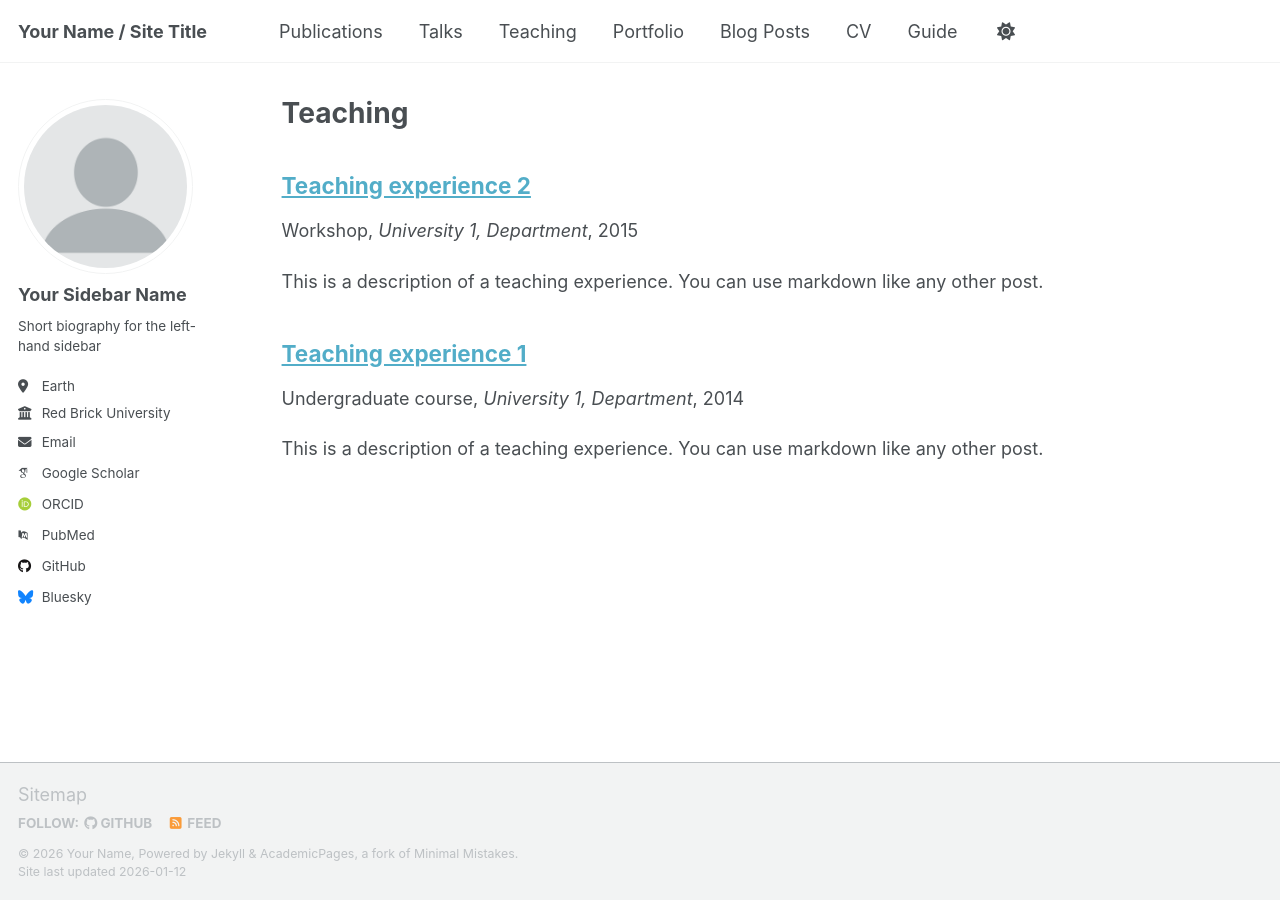
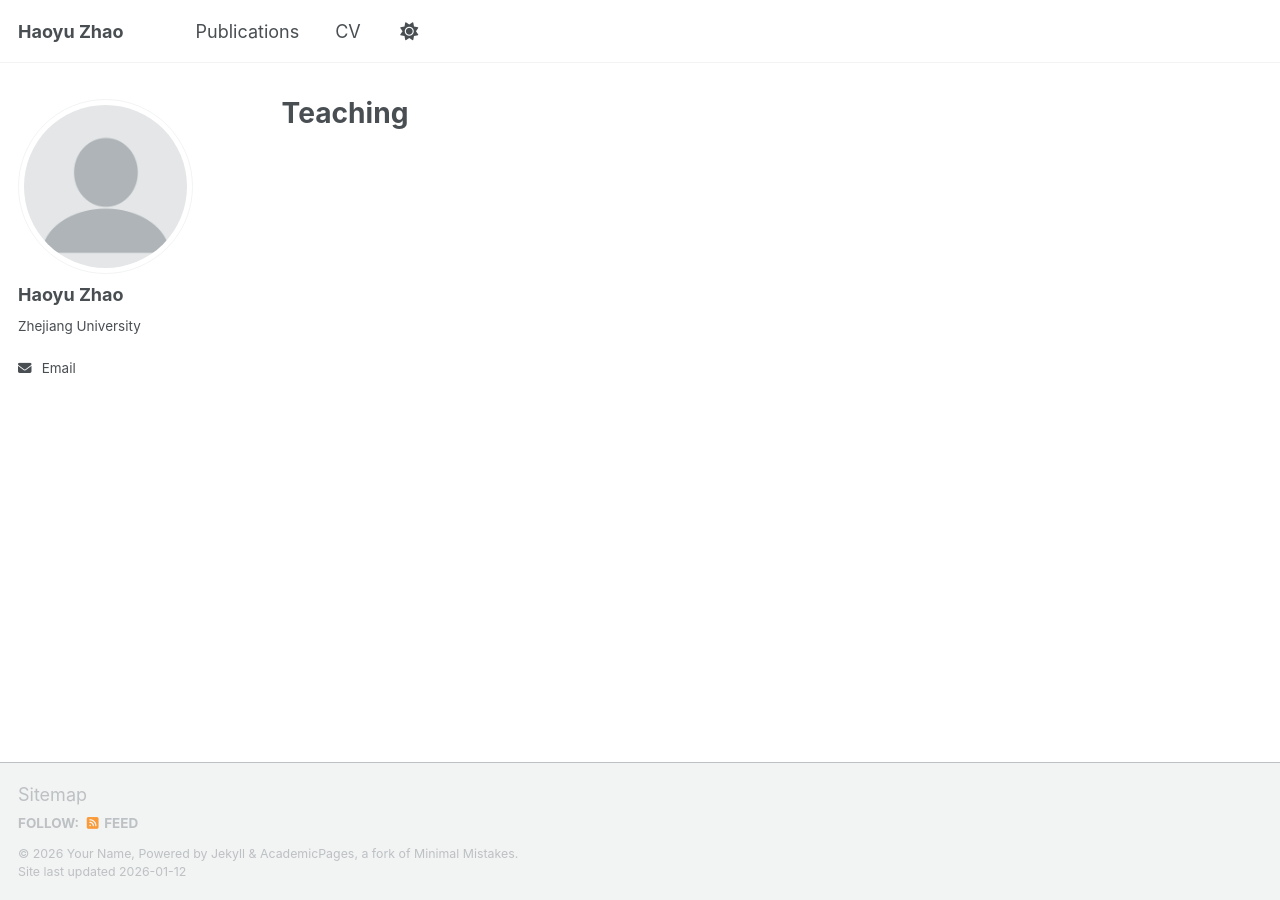
Before and after one commit to zhao-haoyu/zhao-haoyu.github.io, a Jekyll site: the page built from _pages/teaching.html, in a window 1280 px wide. Built offline with Jekyll 4.4.1, drawn with Linux system fonts in a browser that asks for light colours; some web fonts are replaced; a script that is not in the unit is left out.

Commit message:
Update config.

```diff
--- a/_config.yml
+++ b/_config.yml
@@ -9,7 +9,7 @@
 # Basic Site Settings
 locale                   : "en-US"
 site_theme               : "default" # Currently available options are "default", "air"
-title                    : "Your Name / Site Title"
+title                    : "Haoyu Zhao"
 title_separator          : "-"
 name                     : &name "Your Name"
 description              : &description "personal description"
@@ -23,23 +23,23 @@ repository               : "academicpages/academicpages.github.io"
 author:
   # Biographic information
   avatar           : "profile.png"
-  name             : "Your Sidebar Name"
+  name             : "Haoyu Zhao"
   pronouns         : # example: "she/her"
-  bio              : "Short biography for the left-hand sidebar"
-  location         : "Earth"
-  employer         : "Red Brick University"
+  bio              : "Zhejiang University"
+  # location         : "Earth"
+  # employer         : "Red Brick University"
   uri              : # URL
-  email            : "none@example.org"
+  email            : "zhaohaoyu@whu.edu.cn"
 
   # Academic websites
   academia         : # URL
   arxiv            : # URL - Update with the correct link to your profile
-  googlescholar    : "https://scholar.google.com/citations?user=PS_CX0AAAAAJ"
+  googlescholar    : # URL
   inspire-hep      : # URL
   impactstory      : # URL
-  orcid            : "http://orcid.org/yourorcidurl"
+  orcid            : # URL
   semantic         : # URL
-  pubmed           : "https://www.ncbi.nlm.nih.gov/pubmed/?term=john+snow"
+  pubmed           : # URL
   researchgate     : # URL
   scopus           : # URL
 
@@ -47,13 +47,13 @@ author:
   bitbucket        : # Username - Update with your username on the site
   codepen          : # Username
   dribbble         : # Username
-  github           : "academicpages"
+  github           : # Username
   kaggle           : # Username
   stackoverflow    : # User number or user number and name (i.e., use "1" or "1/jeff-atwood")
 
   # Social media
   artstation       : # Username
-  bluesky          : "bsky.app" # Replace this with you Bluesky username
+  bluesky          : # Username # Replace this with you Bluesky username
   facebook         : # Username
   flickr           : # Username
   foursquare       : # Username
@@ -233,17 +233,6 @@ collections:
 
 # These settings control how pages and collections are included in the site
 defaults:
-  # _posts
-  - scope:
-      path: ""
-      type: posts
-    values:
-      layout: single
-      author_profile: true
-      read_time: true
-      comments: true
-      share: true
-      related: true
   # _pages
   - scope:
       path: ""
@@ -251,15 +240,6 @@ defaults:
     values:
       layout: single
       author_profile: true
-  # _teaching
-  - scope:
-      path: ""
-      type: teaching
-    values:
-      layout: single
-      author_profile: true
-      share: true
-      comments: true
   # _publications
   - scope:
       path: ""
@@ -269,23 +249,6 @@ defaults:
       author_profile: true
       share: true
       comments: true
-  # _portfolio
-  - scope:
-      path: ""
-      type: portfolio
-    values:
-      layout: single
-      author_profile: true
-      share: true
-      comment: true
-  # _talks
-  - scope:
-      path: ""
-      type: talks
-    values:
-      layout: talk
-      author_profile: true
-      share: true
 
 
 # Sass/SCSS
--- a/_teaching/2014-spring-teaching-1.md
+++ /dev/null
@@ -1,20 +0,0 @@
----
-title: "Teaching experience 1"
-collection: teaching
-type: "Undergraduate course"
-permalink: /teaching/2014-spring-teaching-1
-venue: "University 1, Department"
-date: 2014-01-01
-location: "City, Country"
----
-
-This is a description of a teaching experience. You can use markdown like any other post.
-
-Heading 1
-======
-
-Heading 2
-======
-
-Heading 3
-======
--- a/_teaching/2015-spring-teaching-2.md
+++ /dev/null
@@ -1,20 +0,0 @@
----
-title: "Teaching experience 2"
-collection: teaching
-type: "Workshop"
-permalink: /teaching/2015-spring-teaching-1
-venue: "University 1, Department"
-date: 2015-01-01
-location: "City, Country"
----
-
-This is a description of a teaching experience. You can use markdown like any other post.
-
-Heading 1
-======
-
-Heading 2
-======
-
-Heading 3
-======
```
Also changed, not shown: _data/navigation.yml (+0 -18 lines), _portfolio/portfolio-1.md (deleted, +0 -7 lines), _portfolio/portfolio-2.html (deleted, +0 -7 lines), _posts/2012-08-14-blog-post-1.md (deleted, +0 -20 lines), _posts/2013-08-14-blog-post-2.md (deleted, +0 -20 lines), _posts/2014-08-14-blog-post-3.md (deleted, +0 -20 lines), _posts/2015-08-14-blog-post-4.md (deleted, +0 -20 lines), _posts/2199-01-01-future-post.md (deleted, +0 -11 lines), _talks/2012-03-01-talk-1.md (deleted, +0 -11 lines), _talks/2013-03-01-tutorial-1.md (deleted, +0 -13 lines), _talks/2014-02-01-talk-2.md (deleted, +0 -13 lines), _talks/2014-03-01-talk-3.md (deleted, +0 -11 lines).
